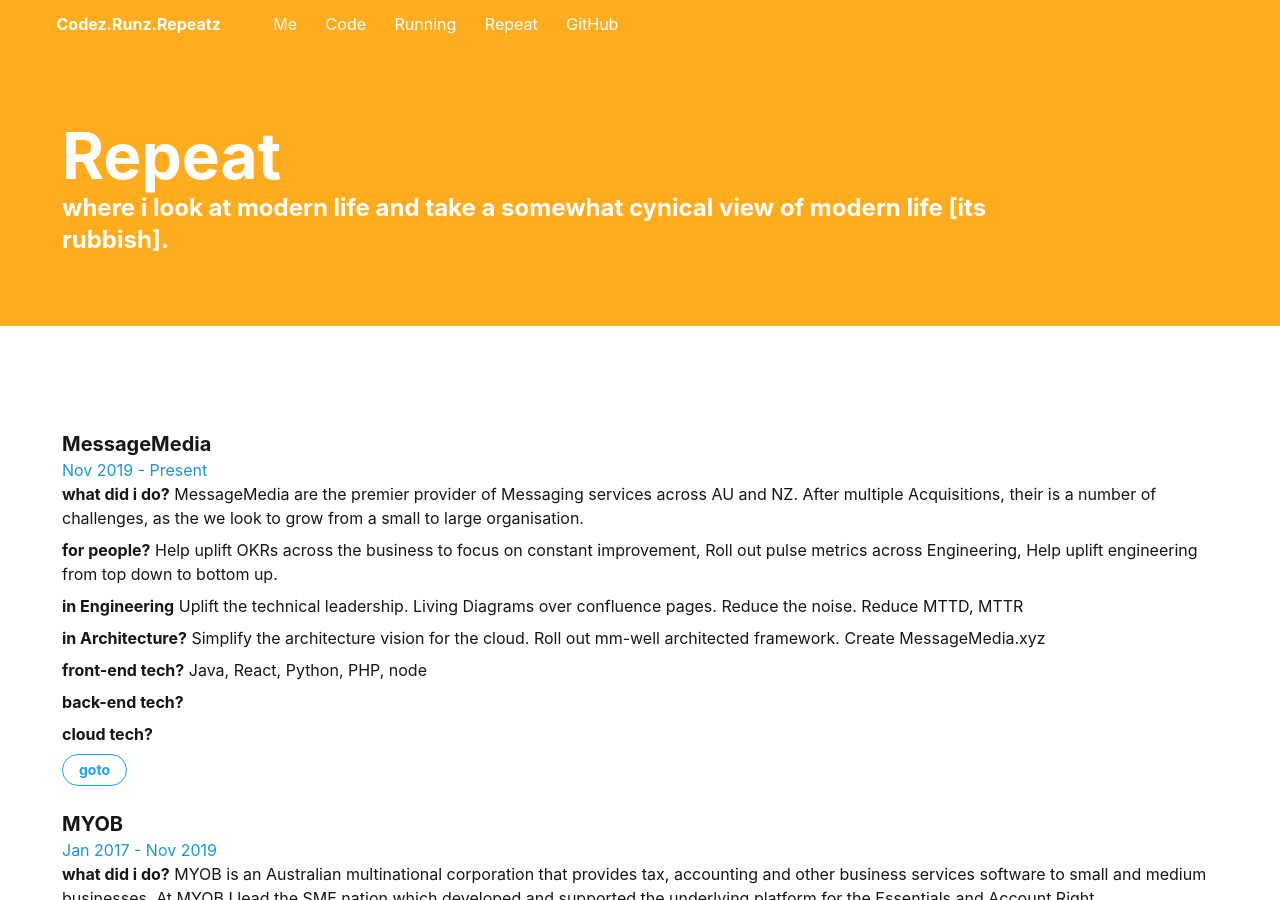
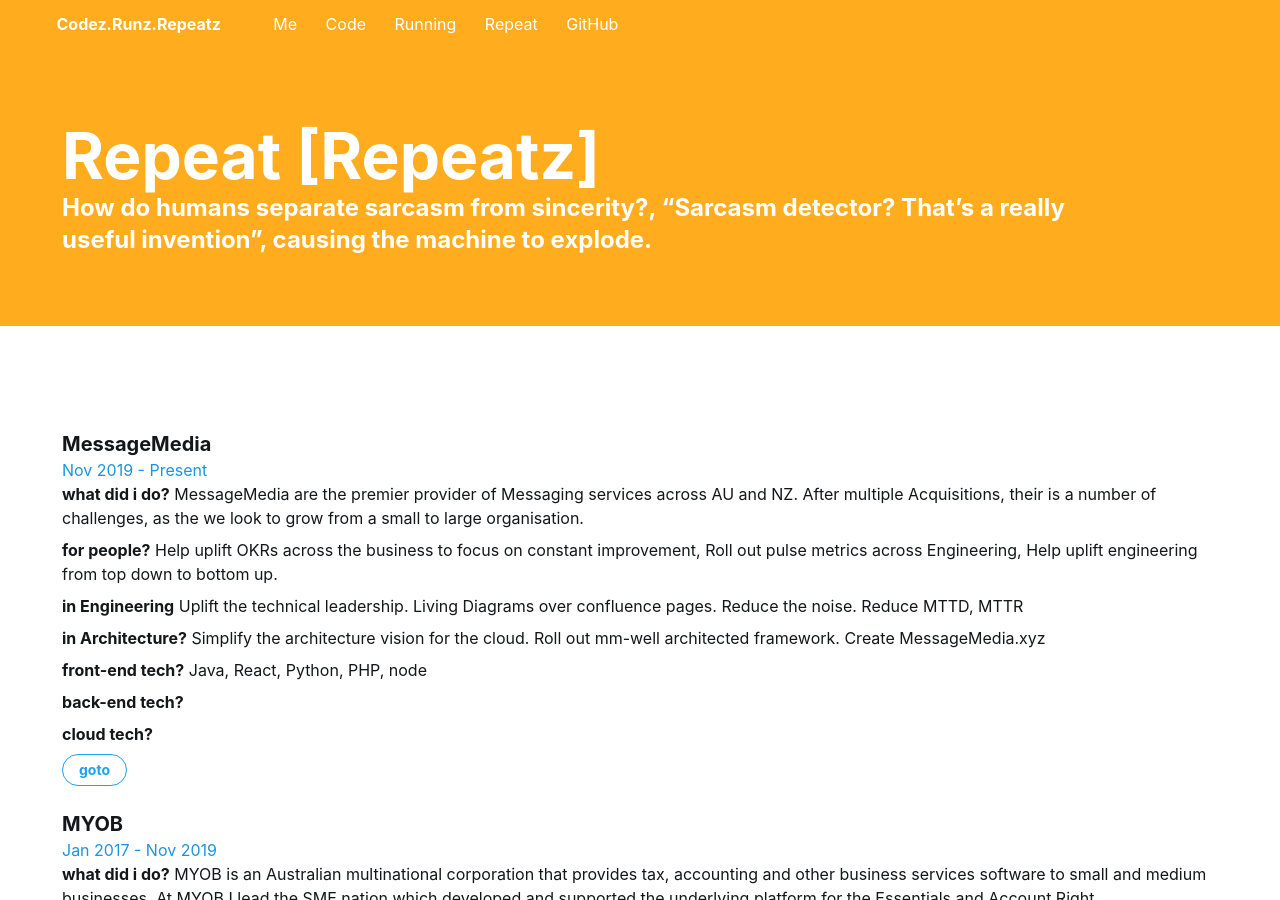
Before and after one commit to codez-runz-repeatz/codez-runz-repeatz.github.io, a Jekyll site: the page built from repeat.html, in a window 1280 px wide and 900 px high. Built offline with Jekyll 4.4.1, drawn with Linux system fonts in a browser that asks for light colours.

Commit message:
fix the muck

```diff
--- a/code.html
+++ b/code.html
@@ -14,7 +14,7 @@
     <div class="Grid container">
         <div id="header-text" class="Grid-cell">
             <h1 class="large-title">Code</h1>
-            <h1 class="squad-subheading">Hot Dog... Not Hot Dog, ok i work in tech i should at least show somthing for it?, basicaly my github repo with a little javascript</h1>
+            <h1 class="squad-subheading">Hot Dog... Not Hot Dog, ok ok i work in tech i should at least show somthing for it?, basicaly my github repo with a little javascript</h1>
             <div class="search-bar">
                 <input class="search-box" type="text" name="search" placeholder="Search Projects" autocomplete="off" />
                 <span class="Icon Icon--search"></span>
--- a/repeat.html
+++ b/repeat.html
@@ -11,8 +11,8 @@
 <div class="header home-header">
 	<div class="Grid container">
 		<div id="header-text" class="Grid-cell u-size7of8">
-			<h1 class="large-title">Repeat</h1>
-			<h1 class="squad-subheading">where i look at modern life and take a somewhat cynical view of modern life [its rubbish].</h1>
+			<h1 class="large-title">Repeat [Repeatz]</h1>
+			<h1 class="squad-subheading">How do humans separate sarcasm from sincerity?, “Sarcasm detector? That’s a really useful invention”, causing the machine to explode.</h1>
 		</div>
 	</div>
 </div>
--- a/running.html
+++ b/running.html
@@ -11,8 +11,8 @@
 <div class="header home-header">
     <div class="Grid container">
         <div id="header-text" class="Grid-cell u-size7of8">
-            <h1 class="large-title">Running</h1>
-            <h1 class="squad-subheading">Look i like to run, swim, bike and i somtimes talk about it, if you dont like to run, dont read this.</h1>
+            <h1 class="large-title">Running [Runz]</h1>
+            <h1 class="squad-subheading">If you run, you are a runner. It doesn’t matter how fast or how far. It doesn’t matter if today is your first day or if you’ve been running for twenty years. There is no test to pass, no license to earn, no membership card to get. You just run.</h1>
         </div>
     </div>
 </div>
```
